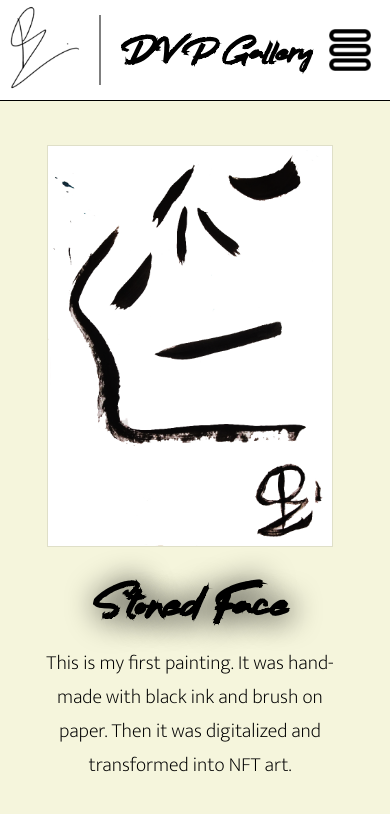
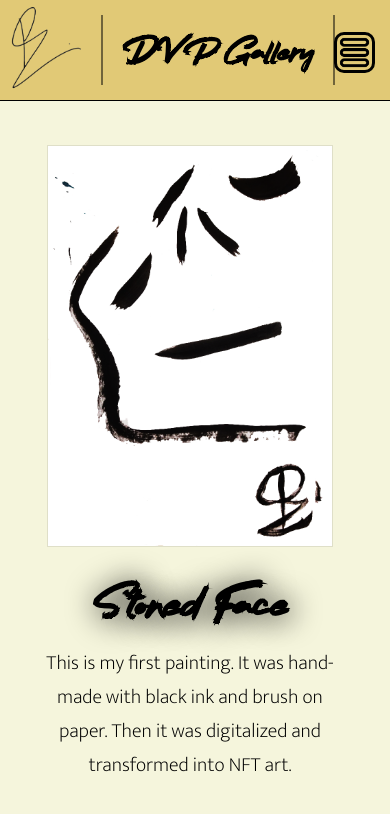
Before and after one commit to BMValero/DVPGallery, a website: page index.html in a window 390 px wide. Shown: the top 814 px of the page. Drawn offline with nearby package versions, Linux system fonts and the light colour scheme; grey boxes are pictures that could not be loaded; files whose address does not match are found by name; a web font is replaced by a local one.

Commit message:
Mejorando el header

```diff
--- a/index.html
+++ b/index.html
@@ -19,9 +19,10 @@
     <header>
         <div id="contenidoHeader">
             <a href="index.html">
-                <img id="firma" src="img/firma grande fondo blanco.png" alt="">
+                <img id="firma" src="img/firma grande.png" alt="">
                 <div id="lineaVerticalPrincipal"></div>
                 <h1 id="tituloPrincipal">DVP Gallery</h1>
+                <div id="lineaVerticalSecundaria"></div>
             </a>
         </div>
 
--- a/style.css
+++ b/style.css
@@ -42,8 +42,7 @@ nav {
     padding-right: 10px;
     margin-bottom: 7px;
     background-color: black;
-    opacity: 70%;
-    border-radius: 15px 15px;
+    border-radius:0px;
     right:60px;
     width: 100px;
 }
@@ -56,6 +55,7 @@ nav {
 
 #menu-vertical li:hover{
     opacity: 100%;
+    border-radius: 15px 15px;
 }
 
 #icono-menu{
@@ -63,11 +63,13 @@ nav {
     width: 50px;
     height: auto;
     margin-bottom: 7px;
+    border : 3px solid black;
+    border-radius: 10px 10px;
 }
 
 header{
     position: fixed;
-    background-color: rgb(255, 255, 255);
+    background-color: rgba(218, 187, 86, 0.76);
     height: 120px;
     width: 100%;
     z-index: 1;
@@ -97,12 +99,22 @@ header{
     opacity: 0.5;
 }
 
+#lineaVerticalSecundaria{
+    display: none;
+    position: relative;
+    margin-top: 10px;
+    float: left;
+    border-left: 2px solid black;
+    height: 100px;
+    opacity: 0.5;
+}
+
 #tituloPrincipal{
     position: relative;
     float: left;
     font-family: 'Bafora';
     font-size: 50px;
-    padding-right: 25px;
+    padding-right: 20px;
     padding-left: 20px;
     top:25px;
 }
@@ -249,6 +261,11 @@ a{
         top:25px;
     }
 
+    #icono-menu{
+        width:35px;
+        top:7px;
+    }
+
     header{
         height: 100px;
     }
@@ -258,6 +275,12 @@ a{
     }
 
     #lineaVerticalPrincipal {
+        height: 70px;
+        top : 5px;
+    }
+
+    #lineaVerticalSecundaria{
+        display: block;
         height: 70px;
         top : 5px;
     }
```
Also changed, not shown: about.html (+2 -1 lines), contact.html (+2 -1 lines), img/firma grande.png (added).
